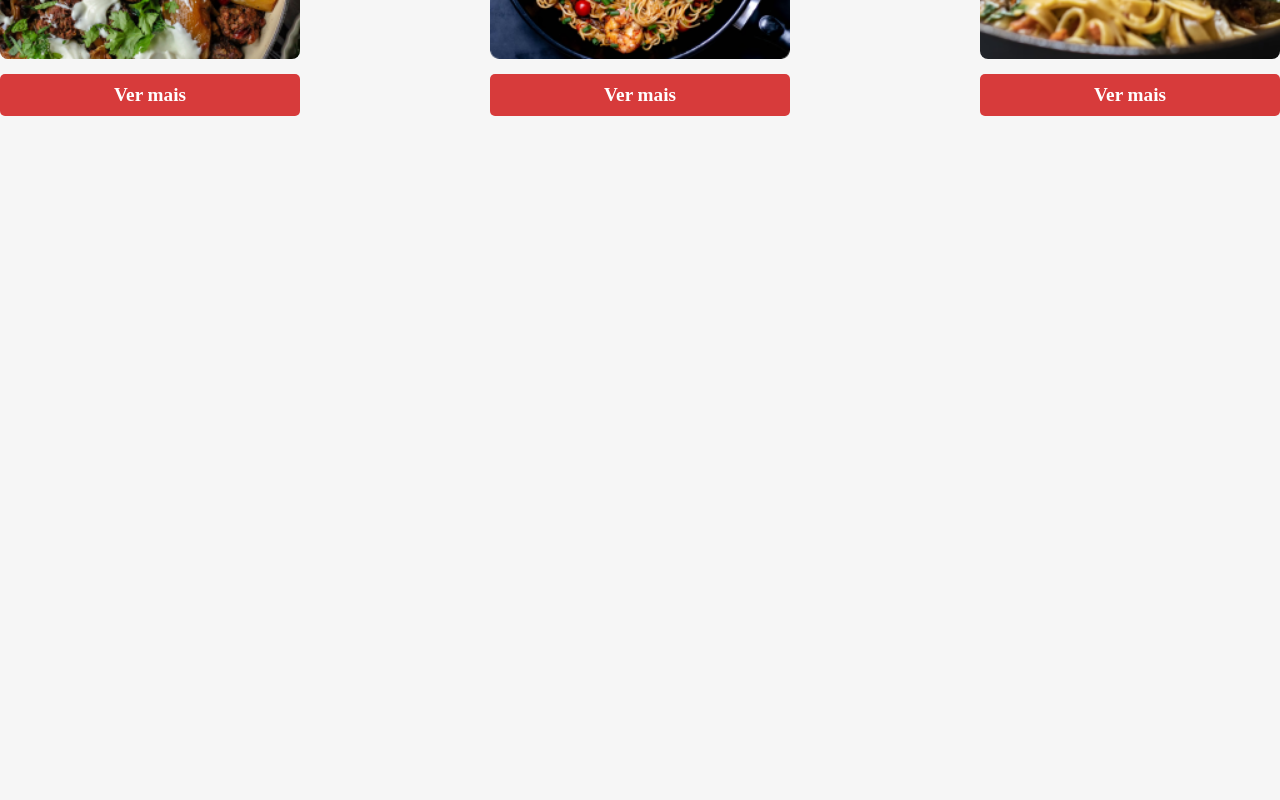
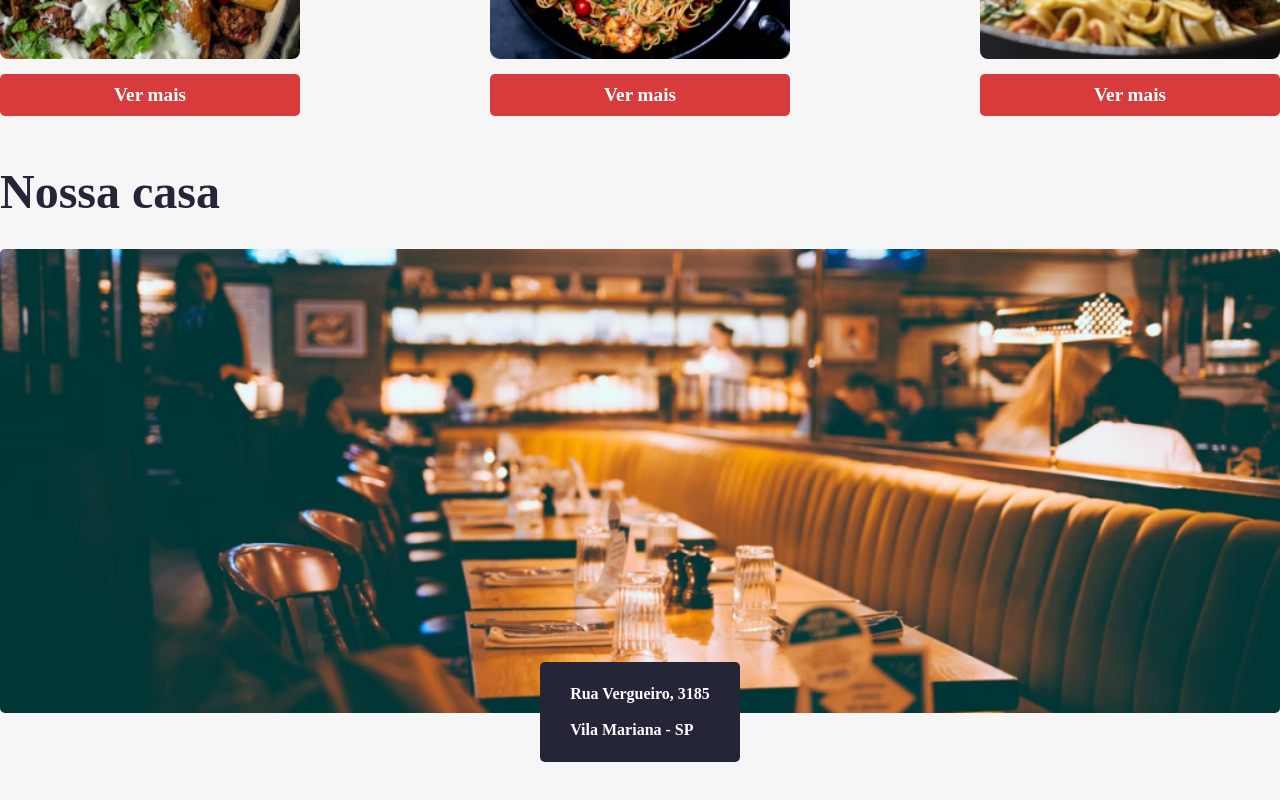
Before and after one commit to braiancalpar/aluroni-router, a React (Create React App) app: page / in a window 1280 px wide. Shown: the part 428-1228 px from the top of the page. Before the commit the page ends 800 px from the top, so only its background shows below. Built offline with nearby package versions, Linux system fonts and the light colour scheme; a web font is replaced by a local one.

Commit message:
feat: adiciona imagem da casa e cria página Sobre com estilo

```diff
--- a/src/pages/Inicio/index.tsx
+++ b/src/pages/Inicio/index.tsx
@@ -1,6 +1,7 @@
 import cardapio from "data/cardapio.json";
 import styles from "./Inicio.module.scss";
 import stylesTema from "styles/Tema.module.scss";
+import nossaCasa from "assets/nossa_casa.png";
 
 export default function Inicio() {
   let pratosRecomendados = [...cardapio];
@@ -20,6 +21,13 @@ export default function Inicio() {
           </div>
         ))}
       </div>
+      <h3 className={stylesTema.titulo}> Nossa casa </h3>
+      <div className={styles.nossaCasa}>
+        <img src={nossaCasa} alt="Casa do aluroni" />
+        <div className={styles.nossaCasa__endereco}>
+          Rua Vergueiro, 3185 <br /> <br /> Vila Mariana - SP
+        </div>
+      </div>
     </section>
   );
 }
--- /dev/null
+++ b/src/pages/Sobre/index.tsx
@@ -0,0 +1,5 @@
+import styles from "./Sobre.module.scss";
+
+export default function Sobre() {
+  return <section>Sobre</section>;
+}
```
Also changed, not shown: src/assets/nossa_casa.png (added), src/pages/Sobre/Sobre.module.scss (added).
